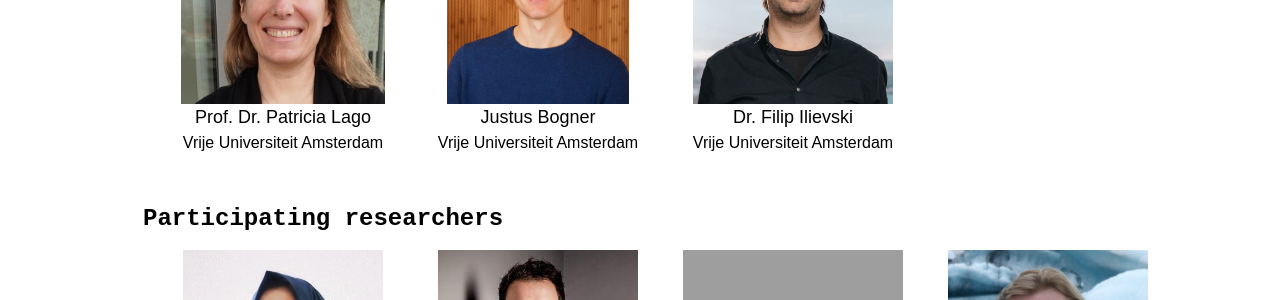
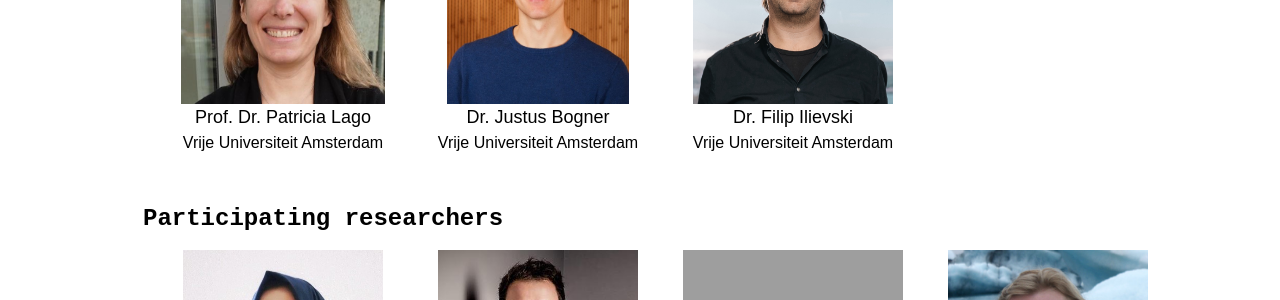
Before and after one commit to S2-group/disc-website.github.io, a Jekyll site: the page built from pages/team.md, in a window 1280 px wide and 900 px high. Shown: the part 404-704 px from the top of the window. Built offline with Jekyll 4.4.1, drawn with Linux system fonts in a browser that asks for light colours; nearby versions of some CDN libraries.

```diff
--- a/_data/board_members.yml
+++ b/_data/board_members.yml
@@ -2,7 +2,7 @@
   role: Director
   image: /assets/img/team/PatriciaLago.jpg
   affiliation: Vrije Universiteit Amsterdam
-- name: Justus Bogner
+- name: Dr. Justus Bogner
   role: Scientific Coordinator
   image: /assets/img/team/justus-bogner.jpg
   affiliation: Vrije Universiteit Amsterdam
```
Also changed, not shown: Gemfile (line endings or trailing spaces), _config.yml (line endings or trailing spaces).
